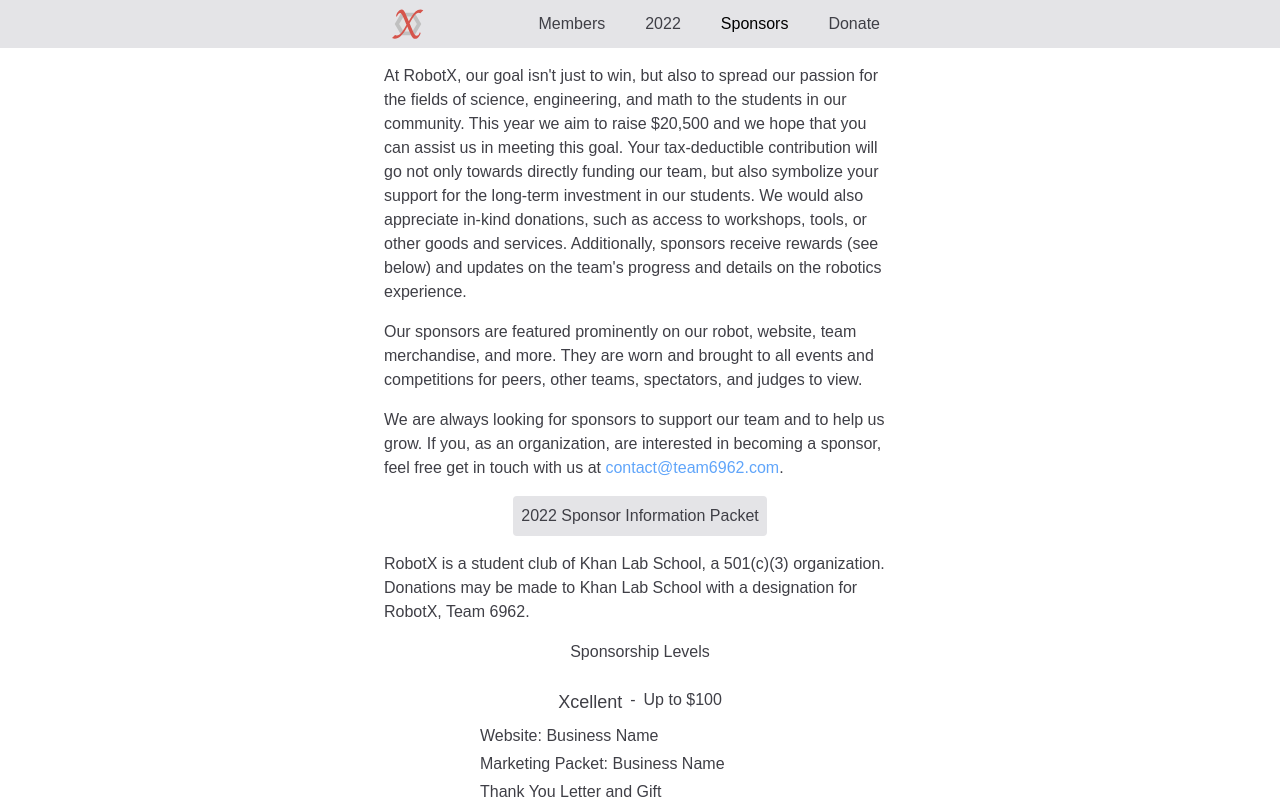
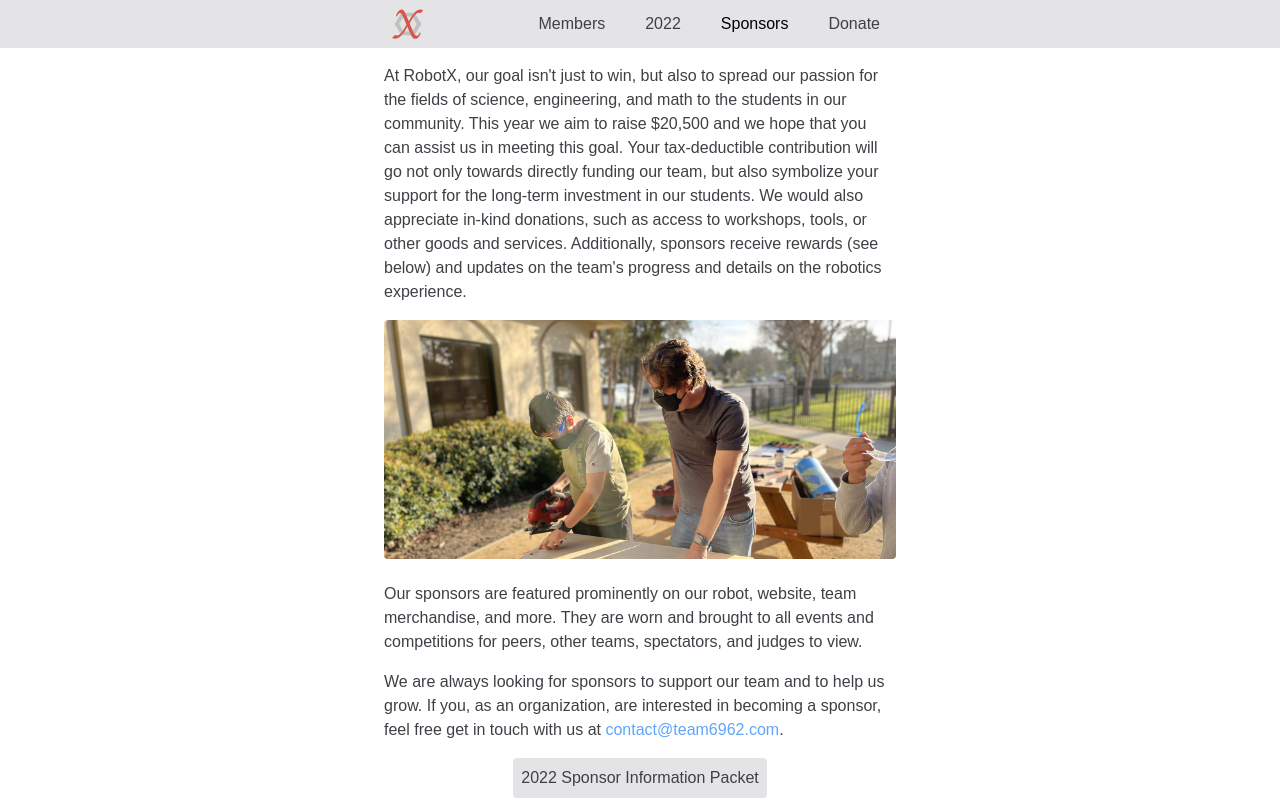
Before and after one commit to team6962/robotx-website, a Next.js app: page /sponsors in a window 1280 px wide. Shown: the top 800 px of the page. Built offline with nearby package versions, Linux system fonts and the light colour scheme; a web font is replaced by a local one.

Commit message:
image and smugmug link

```diff
--- a/pages/seasons/2022/index.tsx
+++ b/pages/seasons/2022/index.tsx
@@ -31,6 +31,14 @@
         <Link href={`/seasons/${new Date().getFullYear()}/members`}>
             <a className="button">Meet our 2022 team</a>
         </Link>
+        <br/>
+        <br/>
+        <p>
+        <a className='button' href='https://robotx.smugmug.com/'>Click here for more photos</a>
+        <br/>
+        <br/>
+        <p className='text-center'>Password: klsrobotics</p>
+        </p>
     </div>
 );
 
--- a/pages/sponsors/index.tsx
+++ b/pages/sponsors/index.tsx
@@ -1,4 +1,6 @@
 import type { NextPage } from 'next';
+import powerPhoto from './home2.jpeg';
+import Image from 'next/image';
 
 const SponsorshipLevel = ({
     name,
@@ -35,6 +37,14 @@
             services. Additionally, sponsors receive rewards (see below) and updates on the
             team&apos;s progress and details on the robotics experience.
         </p>
+        <div className='md:max-w-lg'>
+            <Image src={powerPhoto}
+                    layout="intrinsic"
+                    className="rounded"
+                    priority
+                    placeholder="blur"
+                    alt='Student using power tools funded by sponsors.'/>
+        </div>
         <p className="md:max-w-lg mx-6">
             Our sponsors are featured prominently on our robot, website, team merchandise, and more.
             They are worn and brought to all events and competitions for peers, other teams,
```
Also changed, not shown: pages/sponsors/home2.jpeg (added).
